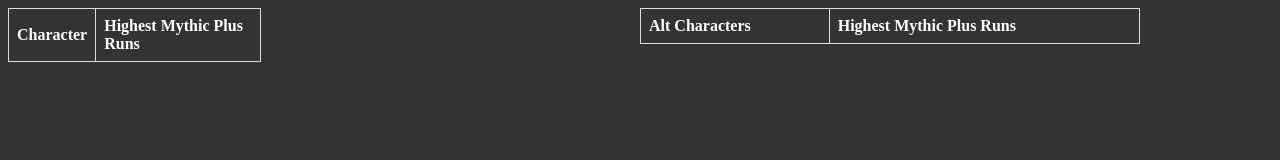
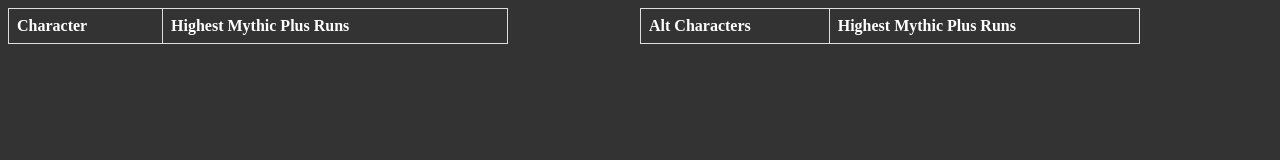
Before and after one commit to staxyo/staxyo.github.io, a website: page index.html in a window 1280 px wide. Drawn offline with Linux system fonts and the light colour scheme; no server answers.

Commit message:
fixed #results min-width

```diff
--- a/style.css
+++ b/style.css
@@ -41,7 +41,8 @@ td {
     flex-basis: 50%;
   }
 
-  #alt-results {
+  #alt-results,
+  #results {
     min-width: 500px;
   }
 
```
